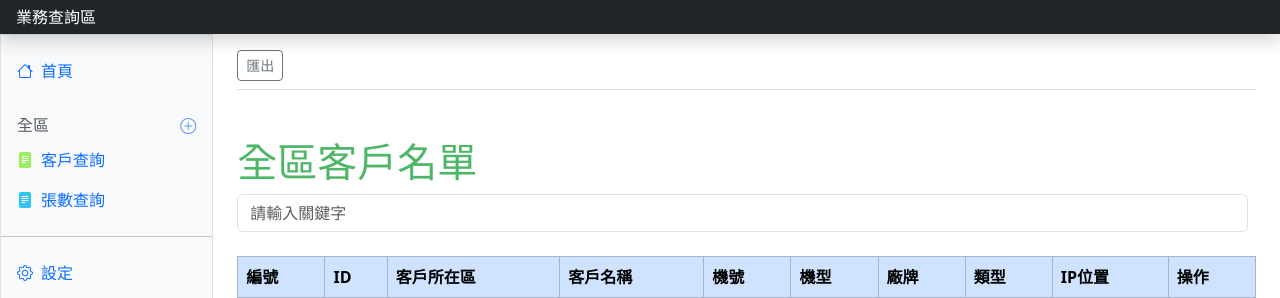
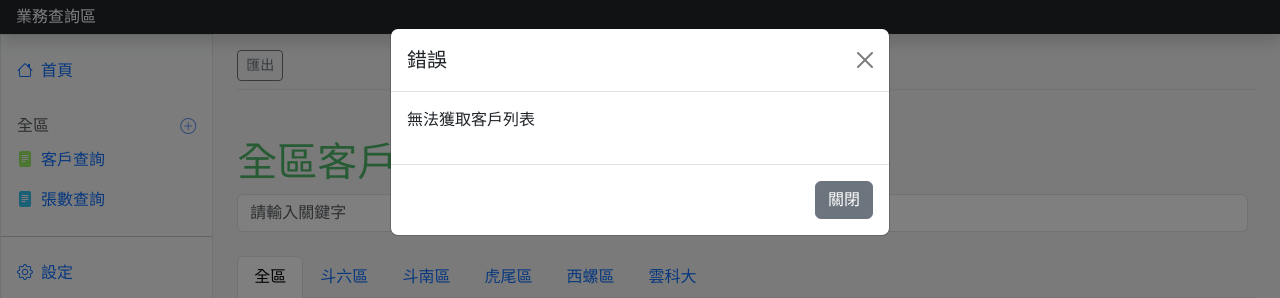
Before and after one commit to tkoft5168/python-flask, a Flask app: page /admin/modifyclient in a window 1280 px wide. Shown: the top 298 px of the page. Run offline with Flask 3, Linux system fonts and the light colour scheme; lists and menus that the app fills with data are empty; some libraries are stand-ins or nearby versions.

Commit message:
Add files via upload

```diff
--- a/app/templates/admin_modifyclient.html
+++ b/app/templates/admin_modifyclient.html
@@ -14,6 +14,18 @@
         <input class="form-control me-2 " id="allSearchInput" type="search" placeholder="請輸入關鍵字" aria-label="Search">
     </div>
     <br>
+    <!-- 区域分页按钮 -->
+<div id="areaTabs" class="nav nav-tabs">
+    <button class="nav-link active" data-area="全區">全區</button>
+    <button class="nav-link" data-area="斗六區">斗六區</button>
+    <button class="nav-link" data-area="斗南區">斗南區</button>
+    <button class="nav-link" data-area="虎尾區">虎尾區</button>
+    <button class="nav-link" data-area="西螺區">西螺區</button>
+    <button class="nav-link" data-area="雲科大">雲科大</button>
+
+    <!-- 添加更多区域按钮 -->
+</div>
+
     <table class="table table-bordered" id="allModifyClientTable" >
         <thead class="table-primary">
           <tr>
@@ -76,4 +88,5 @@
     </div>
 </div>
 
+
 {% endblock %}
--- a/app/templates/login.html
+++ b/app/templates/login.html
@@ -9,11 +9,13 @@
      <!-- 引入Bootstrap Icons CSS -->
      <link href="{{ url_for('static', filename='css/bootstrap-icons.css') }}" rel="stylesheet">
 
+
     <style>
         /* 使容器全屏高度，并使其内容垂直居中 */
         .full-height {
             height: 100vh;
         }
+
     </style>
 </head>
 <body>
--- a/app/templates/modifyclient.html
+++ b/app/templates/modifyclient.html
@@ -31,7 +31,11 @@
         </tbody>
       </table>
     </div>
-
+    <div id="paginationControls">
+        <button id="prevPage" class="btn btn-secondary">上一页</button>
+        <span id="pageIndicator">第 1 页</span>
+        <button id="nextPage" class="btn btn-secondary">下一页</button>
+    </div>
 <!-- 編輯客戶模態框 -->
 <div class="modal fade" id="editCustomerModal" tabindex="-1" aria-labelledby="editCustomerModalLabel" aria-hidden="true">
     <div class="modal-dialog">
--- a/app/templates/sales.html
+++ b/app/templates/sales.html
@@ -94,10 +94,18 @@
 
     <!-- Custom styles for this template -->
     <link href="{{ url_for('static', filename='css/bootstrap-icons.css')}}" rel="stylesheet">
-
+ <!-- Template Stylesheet -->
+ <link href="{{ url_for('static', filename='css/style.css') }}" rel="stylesheet">
 
   </head>
   <body>
+        <!-- 加载指示器 -->
+<div id="loadingIndicator">
+  <div class="loading-text">請稍候...</div>
+    <div class="spinner" role="status">
+        <span class="sr-only">Loading...</span>
+    </div>
+</div>
 
 
 <header class="navbar sticky-top bg-dark flex-md-nowrap p-0 shadow" data-bs-theme="dark">
@@ -176,7 +184,10 @@
       {% block content %}
       {% endblock %}
       <script src="{{ url_for('static', filename='css/dashboard.js') }}"></script>
+      <script src="{{ url_for('static', filename='css/addclient_script.js') }}"></script>
       <script src="{{ url_for('static', filename='css/modifyclient_script.js') }}"></script> <!-- 引用自定义修改客戶JS文件 -->
+      <script src="{{ url_for('static', filename='css/machinenumber_script.js') }}"></script> <!-- 引用自定义機號JS文件 -->
+      <script src="{{ url_for('static', filename='css/queryreport_script.js') }}"></script> <!-- 引用自定义查詢報表JS文件 -->
       <script src="{{ url_for('static', filename='css/reportcounter_script.js') }}"></script> <!-- 引用自定义查詢張數JS文件 -->
       <script src="{{ url_for('static', filename='css/modal_script.js') }}"></script> <!-- 引用自定义訊息框JS文件 -->
 </html>
```
